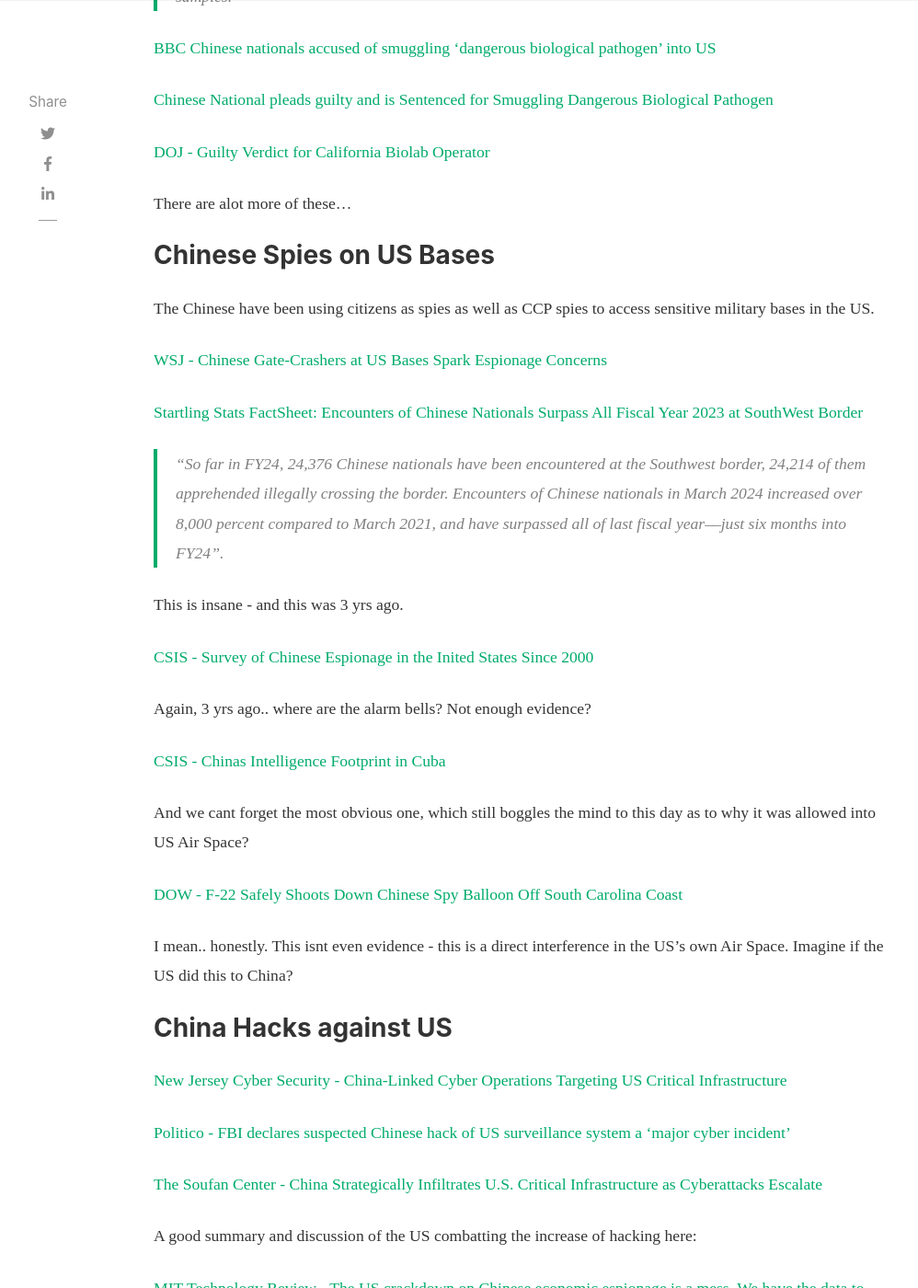
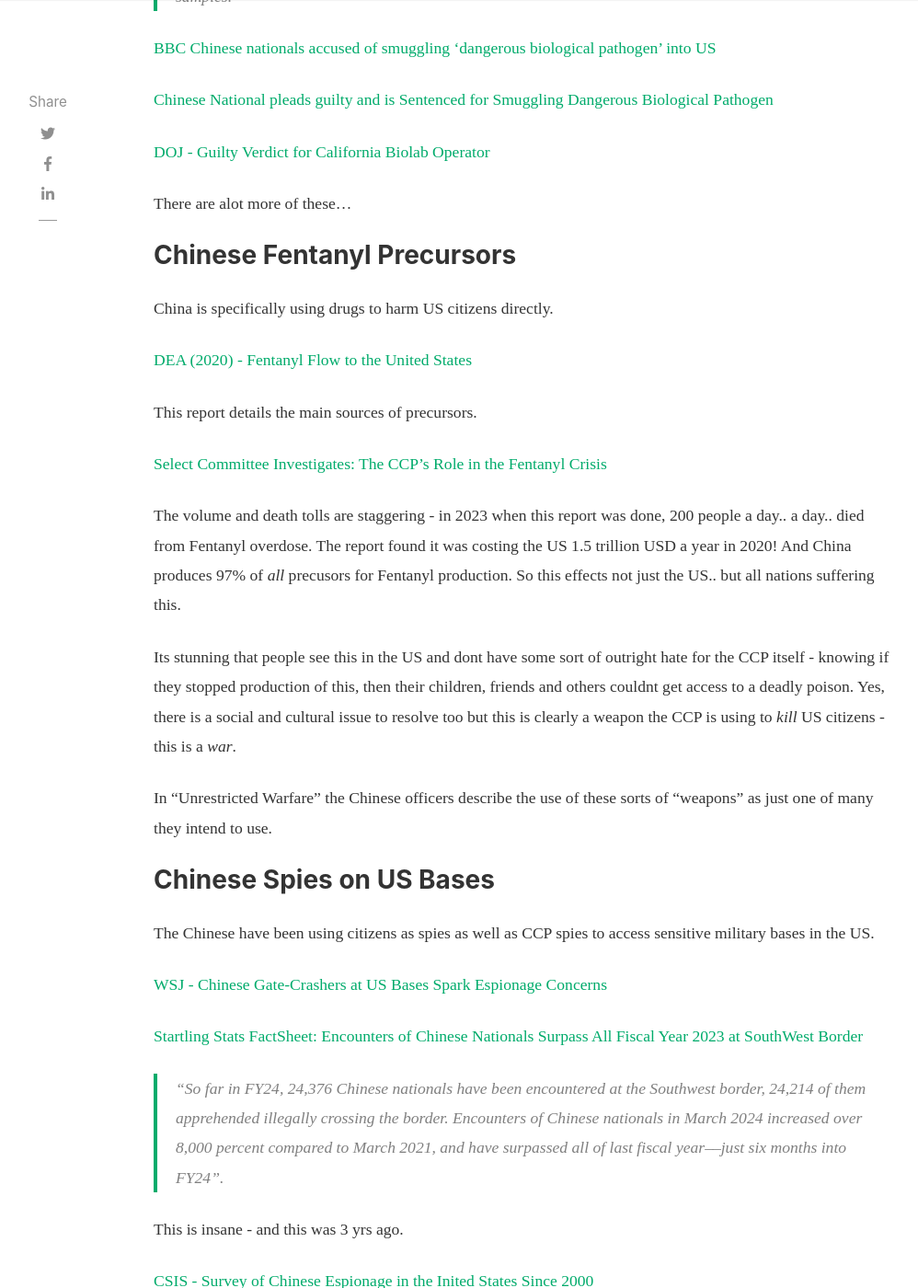
Before and after one commit to unrestricted-info/unrestricted, a Jekyll site: the page built from _posts/2026-05-31-chinese-interference-in-us.md, in a window 1280 px wide and 1400 px high, scrolled down 9285 px. Shown: the whole window at 92% size, without its empty margins (118-1116 px from the left). Built offline with Jekyll 4.4.1, drawn with Linux system fonts in a browser that asks for light colours; nearby versions of some CDN libraries; comment, search, counter and statistics services are not loaded; some of the changed text lies outside the part shown.

Commit message:
chinese-interference

```diff
--- a/_posts/2026-05-31-chinese-interference-in-us.md
+++ b/_posts/2026-05-31-chinese-interference-in-us.md
@@ -202,6 +202,22 @@ Here's what the Committee found:
 
 There are alot more of these...
 
+### Chinese Fentanyl Precursors
+
+China is specifically using drugs to harm US citizens directly.
+
+[DEA (2020) - Fentanyl Flow to the United States](https://www.dea.gov/sites/default/files/2020-03/DEA_GOV_DIR-008-20%20Fentanyl%20Flow%20in%20the%20United%20States_0.pdf)
+
+This report details the main sources of precursors.
+
+[Select Committee Investigates: The CCP's Role in the Fentanyl Crisis](https://chinaselectcommittee.house.gov/media/reports/select-committee-investigates-ccps-role-fentanyl-crisis)
+
+The volume and death tolls are staggering - in 2023 when this report was done, 200 people a day.. a day.. died from Fentanyl overdose. The report found it was costing the US 1.5 trillion USD a year in 2020! And China produces 97% of _all_ precusors for Fentanyl production. So this effects not just the US.. but all nations suffering this.
+
+Its stunning that people see this in the US and dont have some sort of outright hate for the CCP itself - knowing if they stopped production of this, then their children, friends and others couldnt get access to a deadly poison. Yes, there is a social and cultural issue to resolve too but this is clearly a weapon the CCP is using to _kill_ US citizens - this is a _war_.
+
+In "Unrestricted Warfare" the Chinese officers describe the use of these sorts of "weapons" as just one of many they intend to use.
+
 ### Chinese Spies on US Bases
 
 The Chinese have been using citizens as spies as well as CCP spies to access sensitive military bases in the US.
@@ -290,7 +306,7 @@ Again, this is a large and complex operation of repression of Yughurs, Chinese n
 
 ### Insanity. Isnt it?
 
-How can this be? How can all the above be true and people of the world not want to do anything about it or work towards pushing back against this dark tide on unethical and moral depravity?
+How can this be? How can all the above be true and people of the world not want to do anything about it or work towards pushing back against this dark tide of unethical behavior? People talk about the US being warmongering (and in some cases it is), but this is a whole larger and more long term scale with far greater effects.
 
 What will it take for people to say enough is enough. Well, you see, this is the problem. Media. How can you know if you dont get to see it. The CCP applies this daily to its own citizens in its "locked off to the world" internet. The "Great Chinese Firewall" takes care of that.
 
```
Also changed, not shown: other parts of _posts/2026-05-31-chinese-interference-in-us.md (+1 -1 lines).
